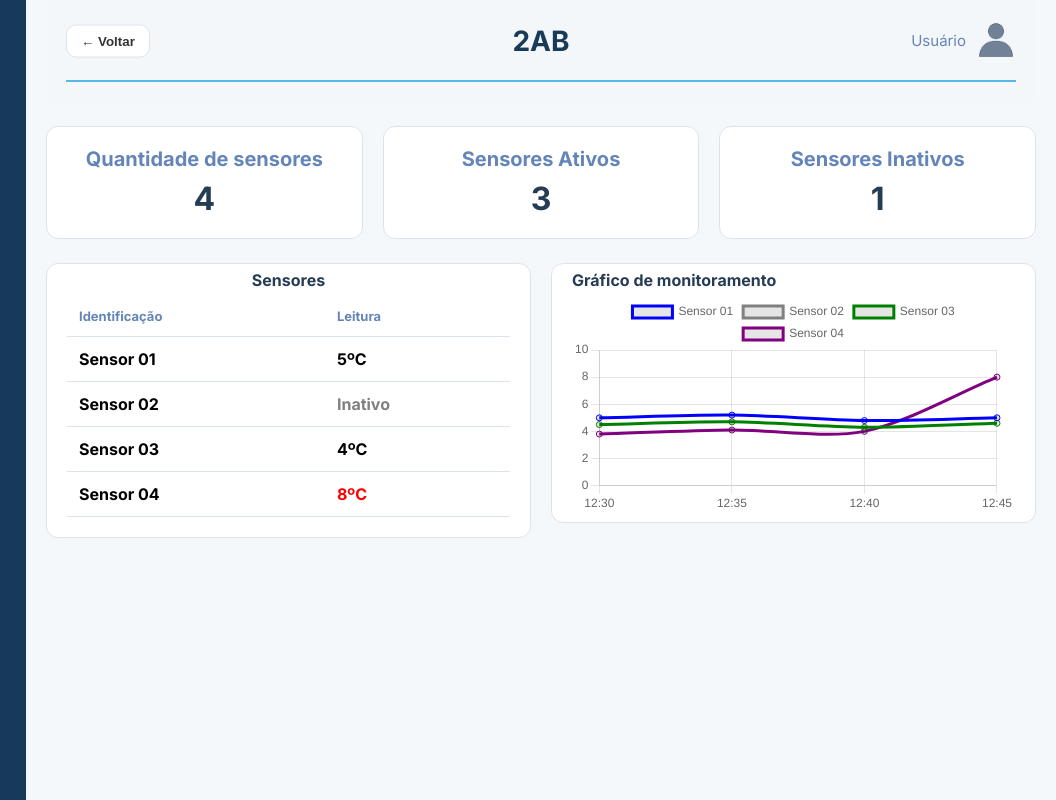
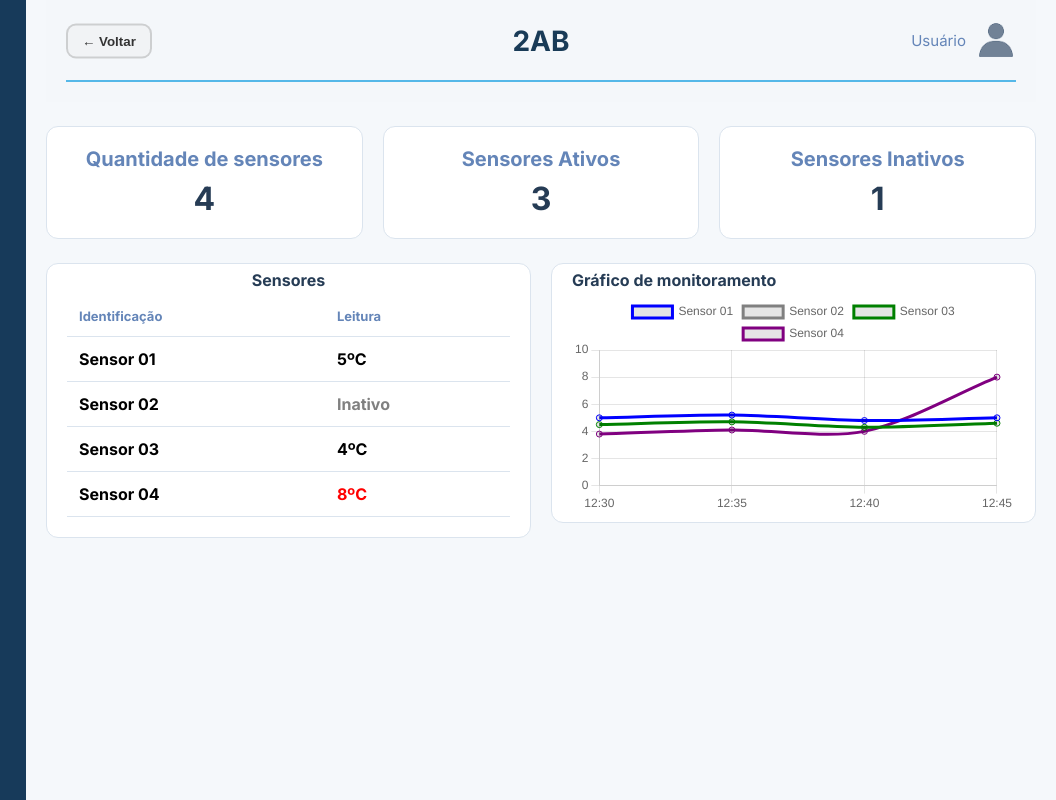
Before and after one commit to luiz-hayashi/projetoPI-sprint2-VaxControl, a plain HTML site: page Algoritmos/Site VaxControl/Dashboard/detalhesCamara.html in a window 1280 px wide. In both pictures the pointer is over the button "← Voltar". Shown: the full height of the page, 224-1280 px from the left. Drawn offline with nearby package versions, Linux system fonts and the light colour scheme.

Commit message:
feat: adicionado estilização e animação no botão voltar da pagina detalhesCamara

```diff
--- a/Algoritmos/Site VaxControl/Dashboard/css/detalhesCamara.css
+++ b/Algoritmos/Site VaxControl/Dashboard/css/detalhesCamara.css
@@ -122,7 +122,7 @@
         left: 0;
         top: 35%;
         background-color: white;
-        border: 1px solid #dbe4ee;
+        border: 2px solid #dbe4ee;
         border-radius: 10px;
         padding: 8px 14px;
         color: #333333;
@@ -250,6 +250,19 @@
 
 }
 
+/* ---- EFEITOS VISUAIS BASICOS ---  */
+
+.botao-voltar:hover {
+    background-color: rgba(233, 233, 233, 0.281);
+    cursor: pointer;
+    border: 2px solid rgba(119, 119, 119, 0.281);
+}
+
+/* guia basico: HOVER: quando passar o mouse executar este visual  */
+
+
+
+
 
 
 /* ---- conteudo da nav bar antigo - hayashi */
```
